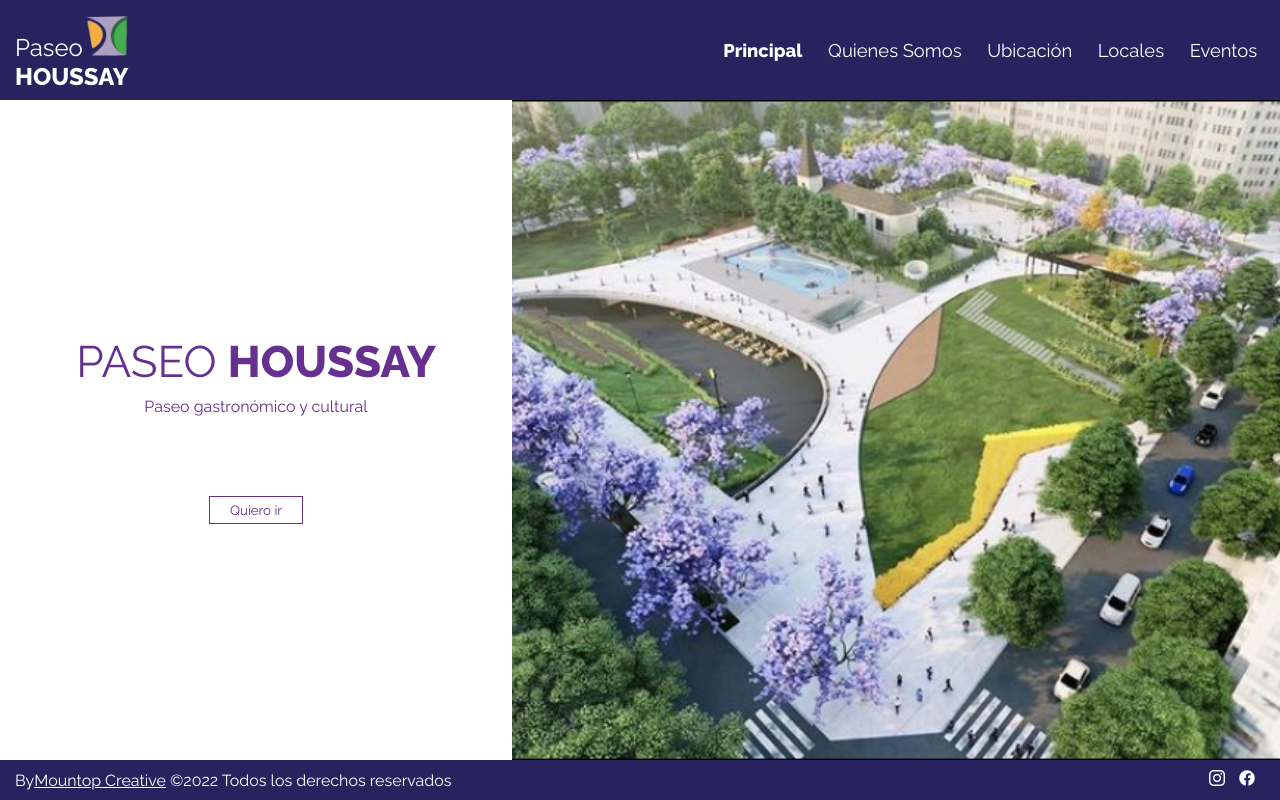
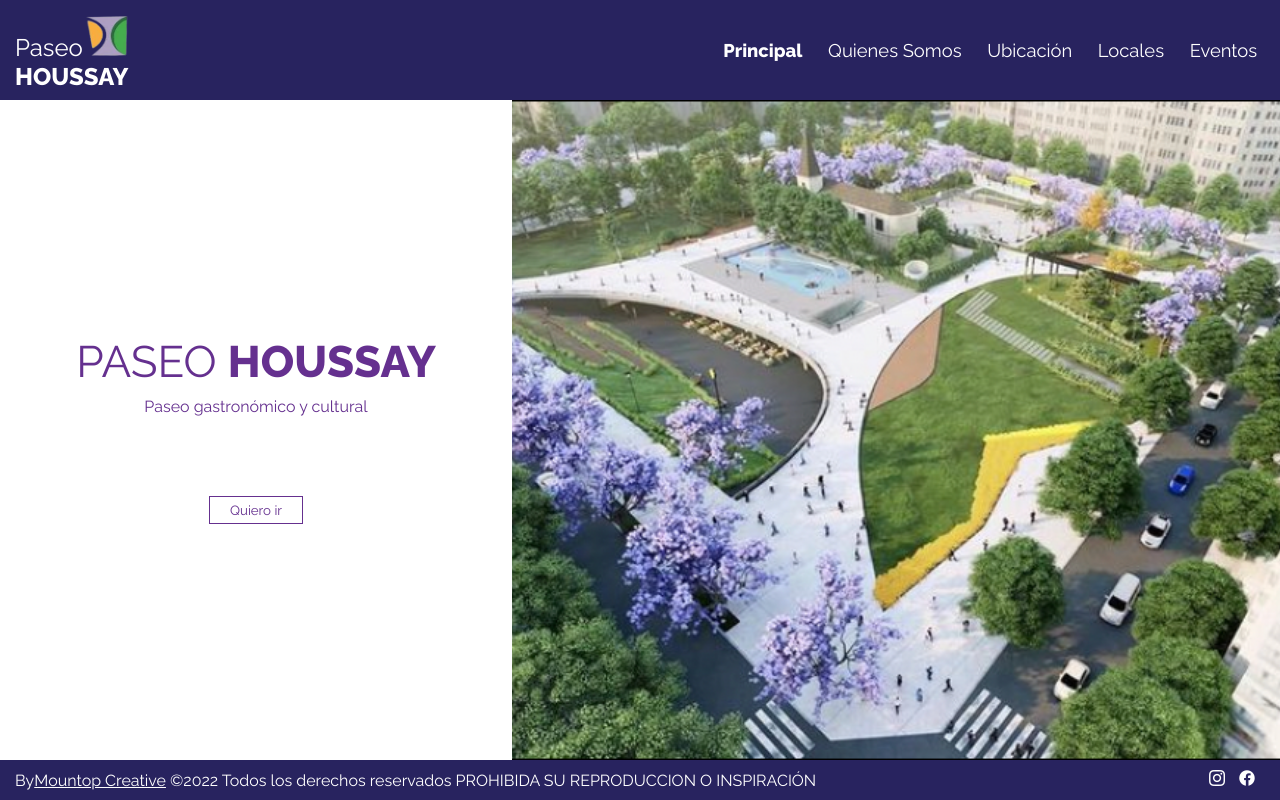
Before and after one commit to Ramirocco/PaseoHoussay, a plain HTML site: page index.html in a window 1280 px wide. Drawn offline with Linux system fonts and the light colour scheme.

Commit message:
prohibida su...

```diff
--- a/index.html
+++ b/index.html
@@ -38,7 +38,7 @@
         <img src="./assets/img/imgindex.png" alt="">
     </main>
     <footer class="footer">
-        <p>By<a class="linkmountop" href="www.mountop.com.ar">Mountop Creative</a> ©2022 Todos los derechos reservados </p>
+        <p>By<a class="linkmountop" href="www.mountop.com.ar">Mountop Creative</a> ©2022 Todos los derechos reservados  PROHIBIDA SU REPRODUCCION O INSPIRACIÓN</p>
         <div class="redes">
             <a href="www.instagram.com/"><img class="logofooter" src="./assets/img/icon/instagram.png" alt="acceso a instagram"></a>
             <a href="www.facebook.com/"><img class="logofooter" src="./assets/img/icon/facebook.png" alt="acceso a facebook"></a>
--- a/scss/variables/_screen.scss
+++ b/scss/variables/_screen.scss
@@ -1,4 +1,4 @@
 $smartphone: 480px;
 $screenmd: 768px;
 
-@media (max-width: $smartphone) { ;}
+@media (max-width: $smartphone) { }
```
